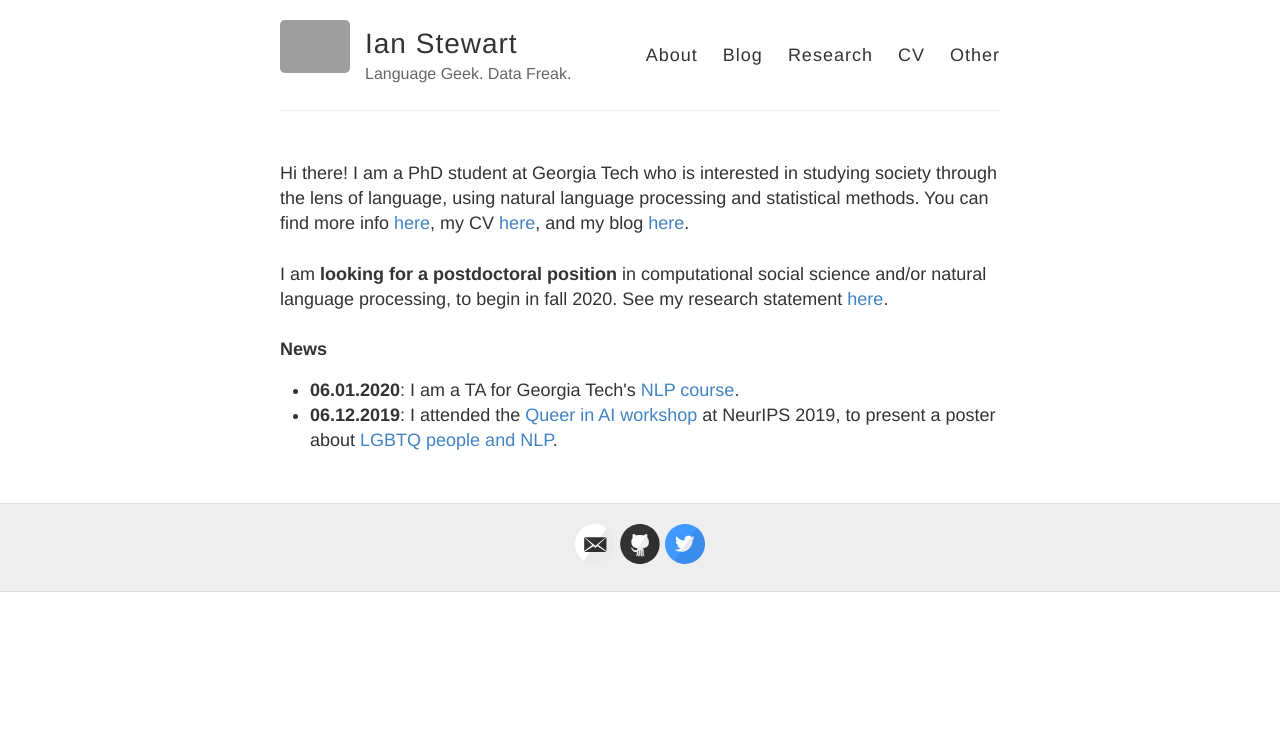
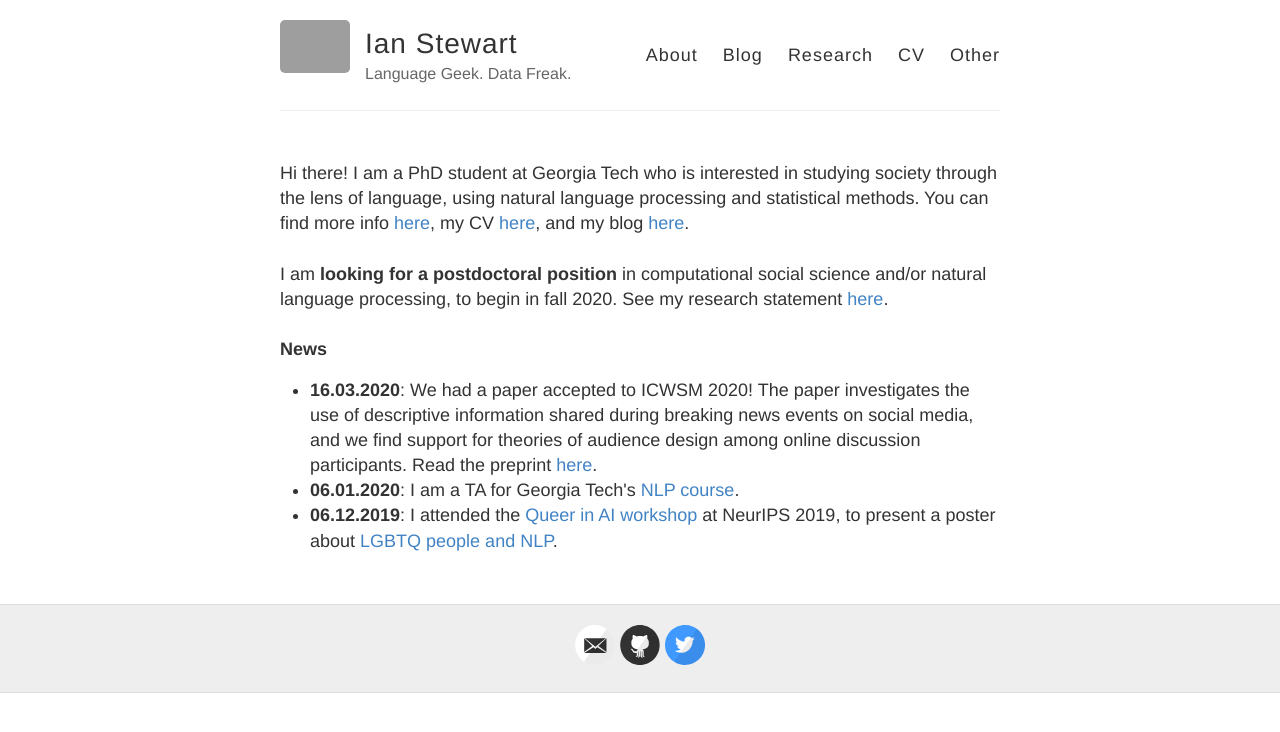
Before and after one commit to ianbstewart/ianbstewart.github.io, a Jekyll site: the page built from index.html, in a window 1280 px wide. Shown: the top 732 px of the page. Built offline with Jekyll 4.4.1, drawn with Linux system fonts in a browser that asks for light colours; grey boxes are pictures that could not be loaded.

Commit message:
updated news

```diff
--- a/index.html
+++ b/index.html
@@ -14,6 +14,7 @@ See my research statement <a href="docs/research_statement_general.pdf">here</a>
 <br><br>
 <b>News</b><br>
 <ul>
+<li><b>16.03.2020</b>: We had a paper accepted to ICWSM 2020! The paper investigates the use of descriptive information shared during breaking news events on social media, and we find support for theories of audience design among online discussion participants. Read the preprint <a href="https://arxiv.org/abs/1909.08784">here</a>.
 <li><b>06.01.2020</b>: I am a TA for Georgia Tech's <a href="https://www.cc.gatech.edu/classes/AY2020/cs7650_spring/">NLP course</a>.
 <li><b>06.12.2019</b>: I attended the <a href="https://sites.google.com/view/queer-in-ai/neurips-2019">Queer in AI workshop</a> at NeurIPS 2019, to present a poster about <a href="http://ianbstewart.github.io/queer_NLP/">LGBTQ people and NLP</a>.
 </ul>
```
